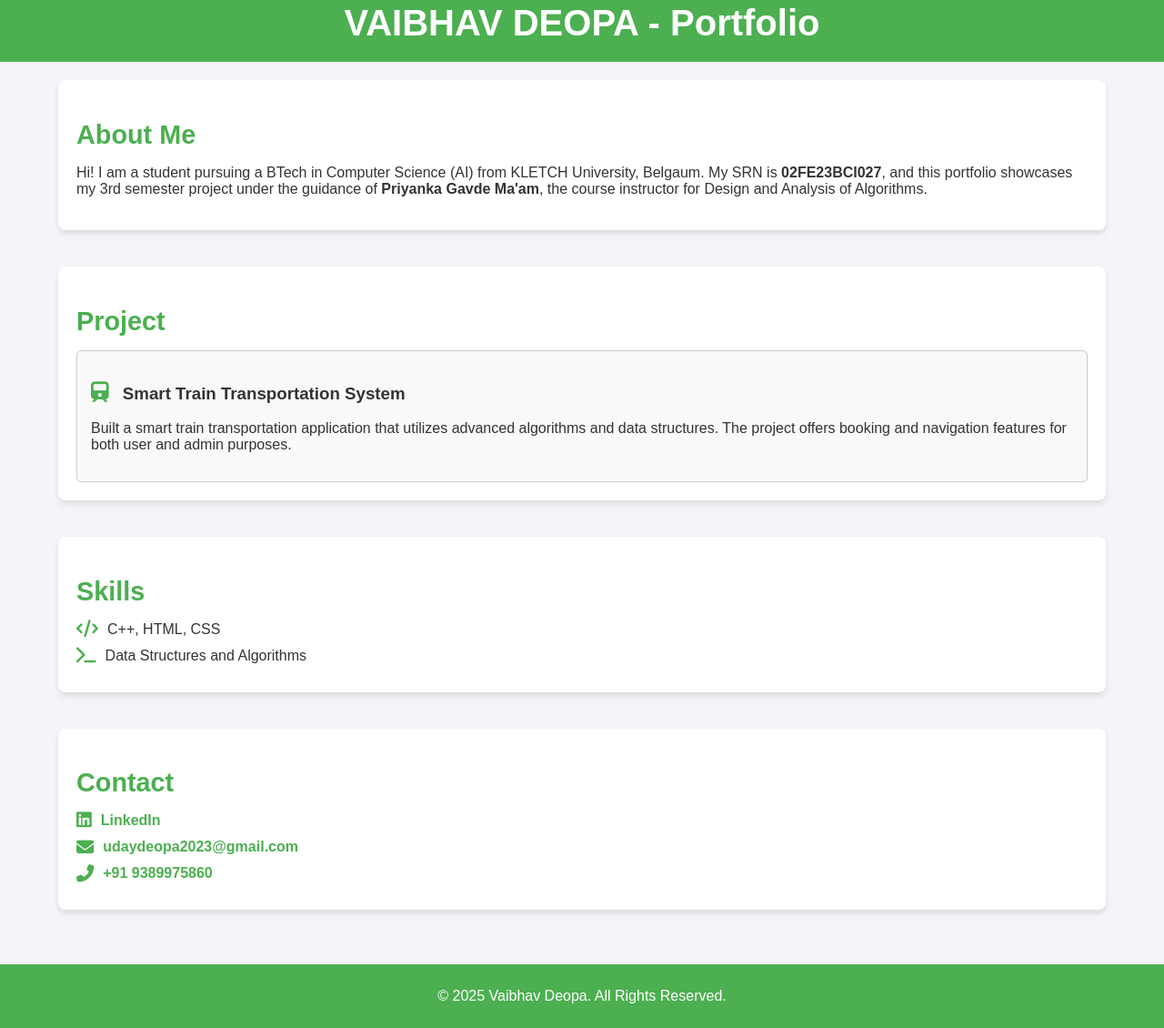
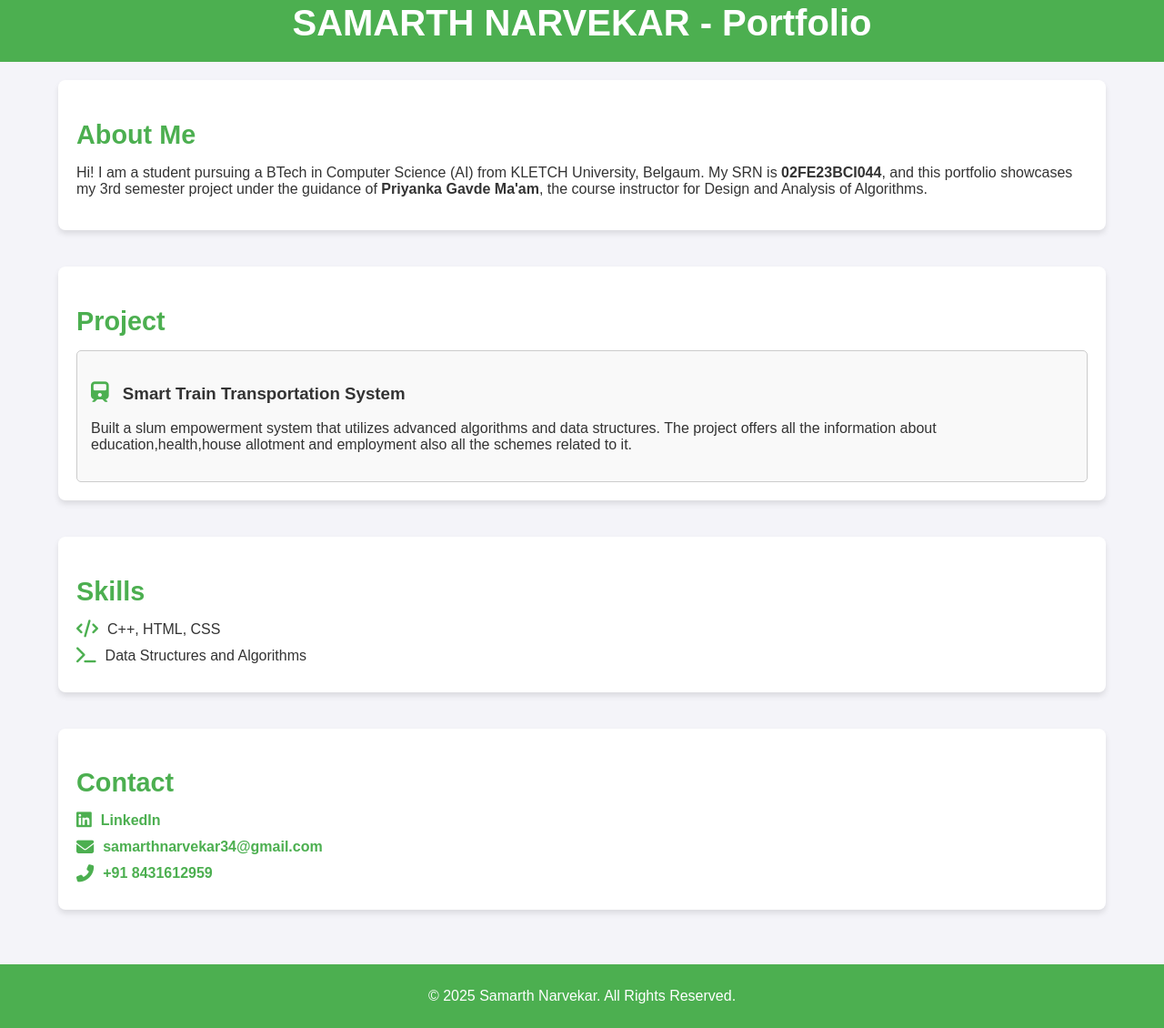
Before and after one commit to Samarth044/daa2024.github.io, a plain HTML site: page index.html in a window 1280 px wide. Shown: the part 17-1147 px from the top of the page at 91% size. Drawn offline with Linux system fonts and the light colour scheme.

Commit message:
Update index.html

```diff
--- a/index.html
+++ b/index.html
@@ -93,7 +93,7 @@
 </head>
 <body>
     <header>
-        <h1>VAIBHAV DEOPA - Portfolio</h1>
+        <h1>SAMARTH NARVEKAR - Portfolio</h1>
     </header>
 
     <div class="container">
@@ -102,7 +102,7 @@
             <h2>About Me</h2>
             <p>
                 Hi! I am a student pursuing a BTech in Computer Science (AI) from KLETCH University, Belgaum.
-                My SRN is <strong>02FE23BCI027</strong>, and this portfolio showcases my 3rd semester project under the guidance of <strong>Priyanka Gavde Ma'am</strong>, the course instructor for Design and Analysis of Algorithms.
+                My SRN is <strong>02FE23BCI044</strong>, and this portfolio showcases my 3rd semester project under the guidance of <strong>Priyanka Gavde Ma'am</strong>, the course instructor for Design and Analysis of Algorithms.
             </p>
         </section>
 
@@ -112,8 +112,8 @@
             <div class="project">
                 <h3><i class="fas fa-train icon"></i> Smart Train Transportation System</h3>
                 <p>
-                    Built a smart train transportation application that utilizes advanced algorithms and data structures.
-                    The project offers booking and navigation features for both user and admin purposes.
+                    Built a slum empowerment system that utilizes advanced algorithms and data structures.
+                    The project offers all the information about education,health,house allotment and employment also all the schemes related to it.
                 </p>
             </div>
         </section>
@@ -131,15 +131,15 @@
         <section id="contact">
             <h2>Contact</h2>
             <ul>
-                <li><i class="fab fa-linkedin icon"></i><a href="https://www.linkedin.com/in/vaibhavdeopa/">LinkedIn</a></li>
-                <li><i class="fas fa-envelope icon"></i><a href="mailto:udaydeopa2023@gmail.com">udaydeopa2023@gmail.com</a></li>
-                <li><i class="fas fa-phone-alt icon"></i><a href="tel:+91">+91 9389975860</a></li>
+                <li><i class="fab fa-linkedin icon"></i><a href="https://www.linkedin.com/in/samarthnarvekar/">LinkedIn</a></li>
+                <li><i class="fas fa-envelope icon"></i><a href="mailto:samarthnarvekar34@gmail.com">samarthnarvekar34@gmail.com</a></li>
+                <li><i class="fas fa-phone-alt icon"></i><a href="tel:+91">+91 8431612959</a></li>
             </ul>
         </section>
     </div>
 
     <footer>
-        <p>&copy; 2025 Vaibhav Deopa. All Rights Reserved.</p>
+        <p>&copy; 2025 Samarth Narvekar. All Rights Reserved.</p>
     </footer>
 </body>
                                                    </html>
```
